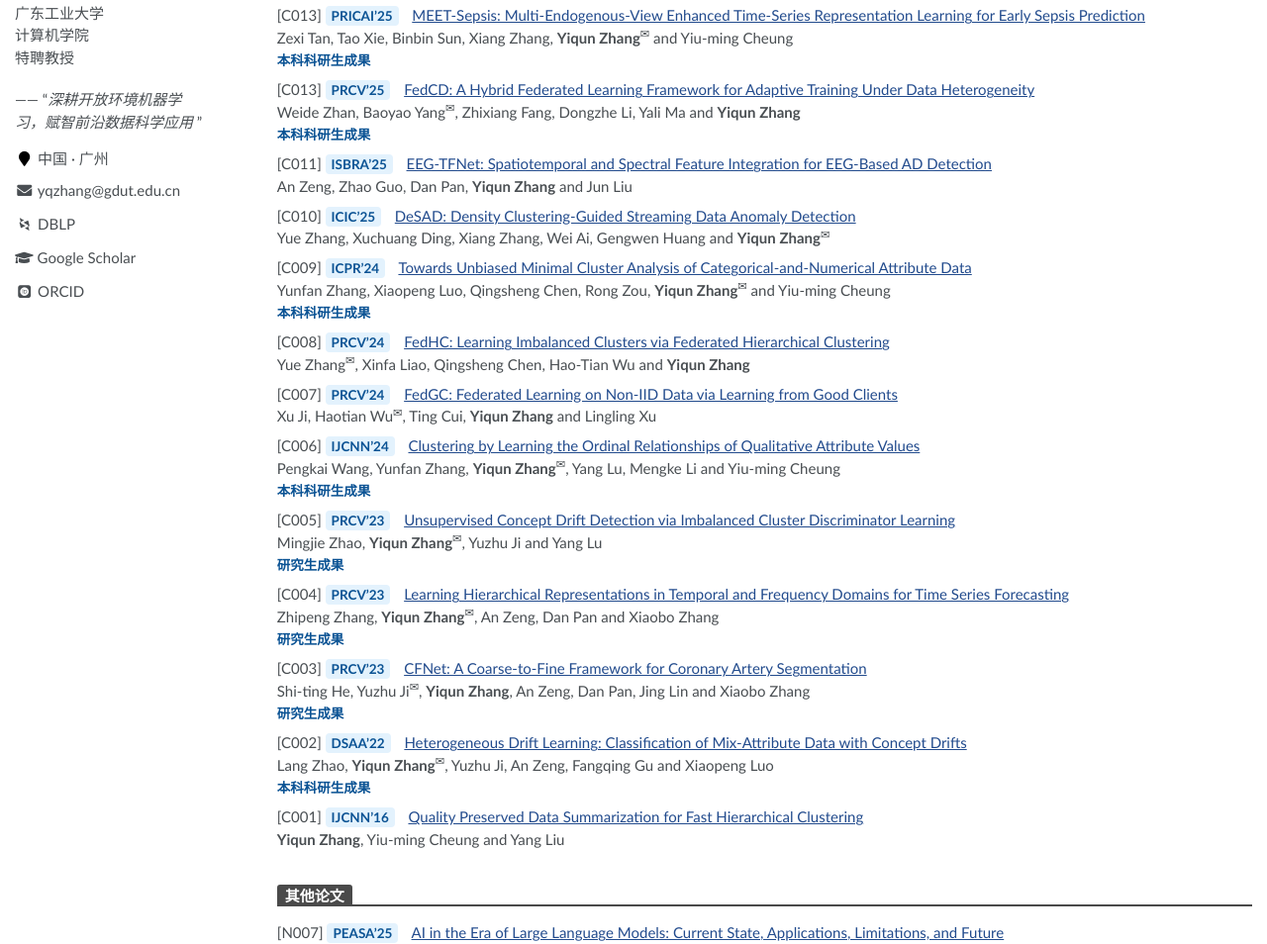
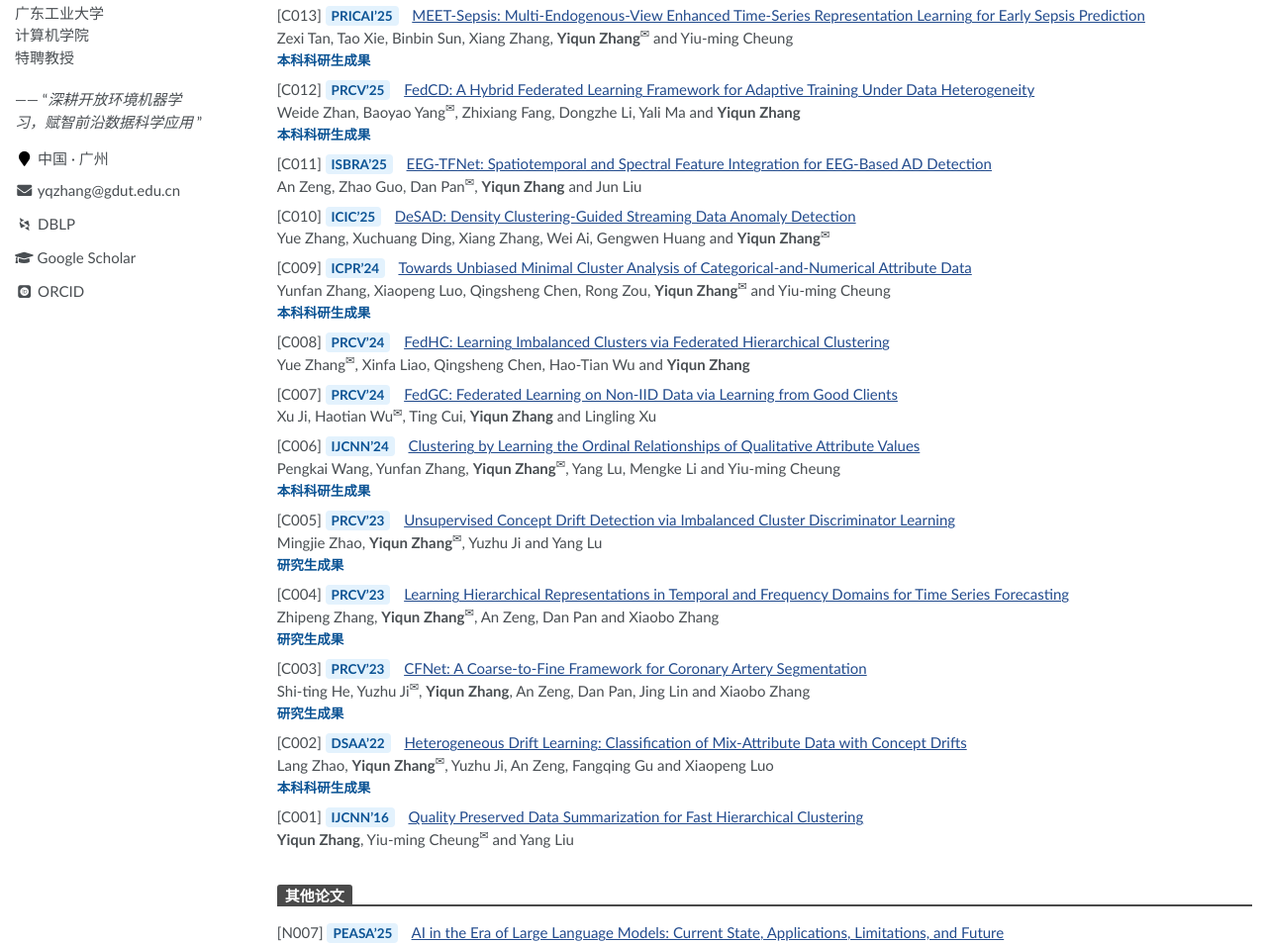
Before and after one commit to yqzhang-Zz/zh-publications, a Jekyll site: the page built from _pages/about.md, in a window 1280 px wide and 1400 px high, scrolled down 4078 px. Shown: the part 179-1133 px from the top of the window at 99% size. Built offline with Jekyll 4.4.1, drawn with Linux system fonts in a browser that asks for light colours; some web fonts are replaced; a script that is not in the unit is left out; comment, search, counter and statistics services are not loaded; part of the change alters nothing that is shown; some of the changed text lies outside the part shown.

Commit message:
Update about.md

```diff
--- a/_pages/about.md
+++ b/_pages/about.md
@@ -244,11 +244,11 @@ Mengke Li, Ye Liu, Yang Lu, **Yiqun Zhang**, Yiu-ming Cheung and Hui Huang<sup>&
 [A003] <span style="background-color: #e3f2fd; color: #0b5394; padding: 2px 6px; border-radius: 4px; font-weight: bold; font-size: 0.9em; margin-right: 6px;">
 KDD'24</span>
 [QGRL: Quaternion Graph Representation Learning for Heterogeneous Feature Data Clustering](https://dl.acm.org/doi/abs/10.1145/3637528.3671839)<br>
-Junyang Chen, Yuzhu Ji, Rong Zou, **Yiqun Zhang**<sup>&#x2709;</sup> and Yiu-ming Cheung<sup>&#x2709;</sup><br>
+Junyang Chen, Yuzhu Ji, Rong Zou, **Yiqun Zhang**<sup>&#x2709;</sup> and Yiu-ming Cheung<br>
 <span style="color: #0b5394; font-size: 0.9em; font-weight: bold;">本科科研生成果</span>
 
 [A002] <span style="background-color: #e3f2fd; color: #0b5394; padding: 2px 6px; border-radius: 4px; font-weight: bold; font-size: 0.9em; margin-right: 6px;">
-IJCAI-ECAI'22</span>
+IJCAI'22</span>
 [Het2Hom: Representation of Heterogeneous Attributes into Homogeneous Concept Spaces for Categorical-and-Numerical-Attribute Data Clustering](https://www.ijcai.org/proceedings/2022/0522)<br>
 **Yiqun Zhang**, Yiu-ming Cheung<sup>&#x2709;</sup> and An Zeng
 
@@ -367,7 +367,7 @@ PRICAI'25</span>
 Zexi Tan, Tao Xie, Binbin Sun, Xiang Zhang, **Yiqun Zhang**<sup>&#x2709;</sup> and Yiu-ming Cheung<br>
 <span style="color: #0b5394; font-size: 0.9em; font-weight: bold;">本科科研生成果</span>
 
-[C013] <span style="background-color: #e3f2fd; color: #0b5394; padding: 2px 6px; border-radius: 4px; font-weight: bold; font-size: 0.9em; margin-right: 6px;">
+[C012] <span style="background-color: #e3f2fd; color: #0b5394; padding: 2px 6px; border-radius: 4px; font-weight: bold; font-size: 0.9em; margin-right: 6px;">
 PRCV'25</span>
 [FedCD: A Hybrid Federated Learning Framework for Adaptive Training Under Data Heterogeneity](https://link.springer.com/chapter/10.1007/978-981-95-5702-8_21)<br>
 Weide Zhan, Baoyao Yang<sup>&#x2709;</sup>, Zhixiang Fang, Dongzhe Li, Yali Ma and **Yiqun Zhang**<br>
@@ -376,7 +376,7 @@ Weide Zhan, Baoyao Yang<sup>&#x2709;</sup>, Zhixiang Fang, Dongzhe Li, Yali Ma a
 [C011] <span style="background-color: #e3f2fd; color: #0b5394; padding: 2px 6px; border-radius: 4px; font-weight: bold; font-size: 0.9em; margin-right: 6px;">
 ISBRA'25</span>
 [EEG-TFNet: Spatiotemporal and Spectral Feature Integration for EEG-Based AD Detection](https://link.springer.com/chapter/10.1007/978-981-95-0698-9_16)<br>
-An Zeng, Zhao Guo, Dan Pan, **Yiqun Zhang** and Jun Liu
+An Zeng, Zhao Guo, Dan Pan<sup>&#x2709;</sup>, **Yiqun Zhang** and Jun Liu
 
 [C010] <span style="background-color: #e3f2fd; color: #0b5394; padding: 2px 6px; border-radius: 4px; font-weight: bold; font-size: 0.9em; margin-right: 6px;">
 ICIC'25</span>
@@ -432,7 +432,7 @@ Lang Zhao, **Yiqun Zhang**<sup>&#x2709;</sup>, Yuzhu Ji, An Zeng, Fangqing Gu an
 [C001] <span style="background-color: #e3f2fd; color: #0b5394; padding: 2px 6px; border-radius: 4px; font-weight: bold; font-size: 0.9em; margin-right: 6px;">
 IJCNN'16</span>
 [Quality Preserved Data Summarization for Fast Hierarchical Clustering](https://www.researchgate.net/profile/Yiqun-Zhang-8/publication/309778403_Quality_preserved_data_summarization_for_fast_hierarchical_clustering/links/635bb5c26e0d367d91d55a00/Quality-preserved-data-summarization-for-fast-hierarchical-clustering.pdf)<br>
-**Yiqun Zhang**, Yiu-ming Cheung and Yang Liu
+**Yiqun Zhang**, Yiu-ming Cheung<sup>&#x2709;</sup> and Yang Liu
 
 
 
```
